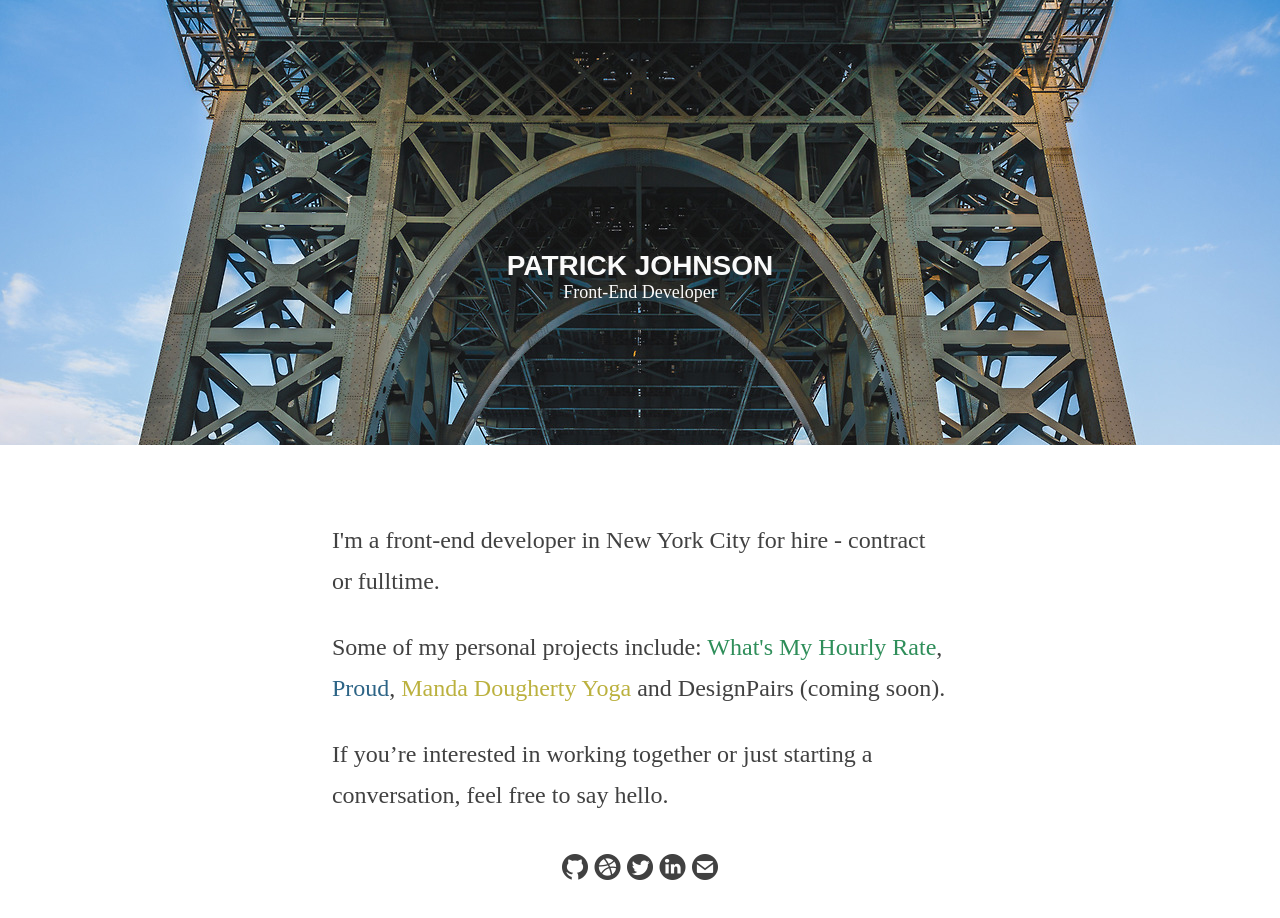
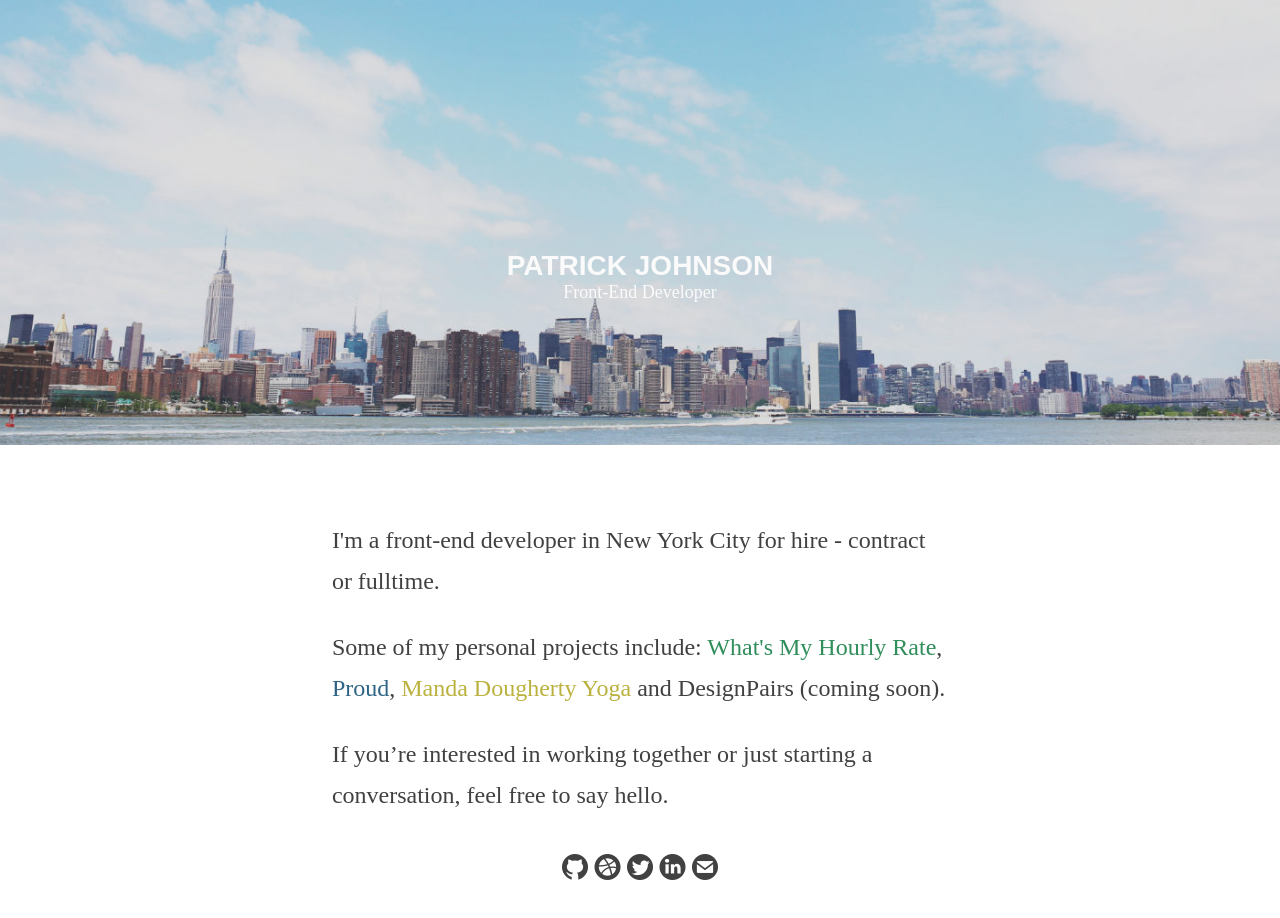
Before and after one commit to patrickbjohnson/pbj-site, a plain HTML site: page index.html in a window 1280 px wide. Drawn offline with nearby package versions, Linux system fonts and the light colour scheme.

Commit message:
updated background image

```diff
--- a/css/styles.css
+++ b/css/styles.css
@@ -65,9 +65,9 @@ a.work:visited	{color: #ED008B; font-variant: italic; text-decoration: none; mar
 .hero {
 	height: 445px;
 	padding: 10px 0;
-	background-image: url("../img/brdg.jpg");
+	background-image: url("../img/cityscape.jpg");
 	background-repeat: no-repeat;
-	background-position: 50% 0;
+	background-position: 50% 100%;
 	 -webkit-background-size: cover;
 		-moz-background-size: cover;
 		 -ms-background-size: cover;
```
Also changed, not shown: img/cityscape.jpg (added), index.html (indentation only), 1 other file.
